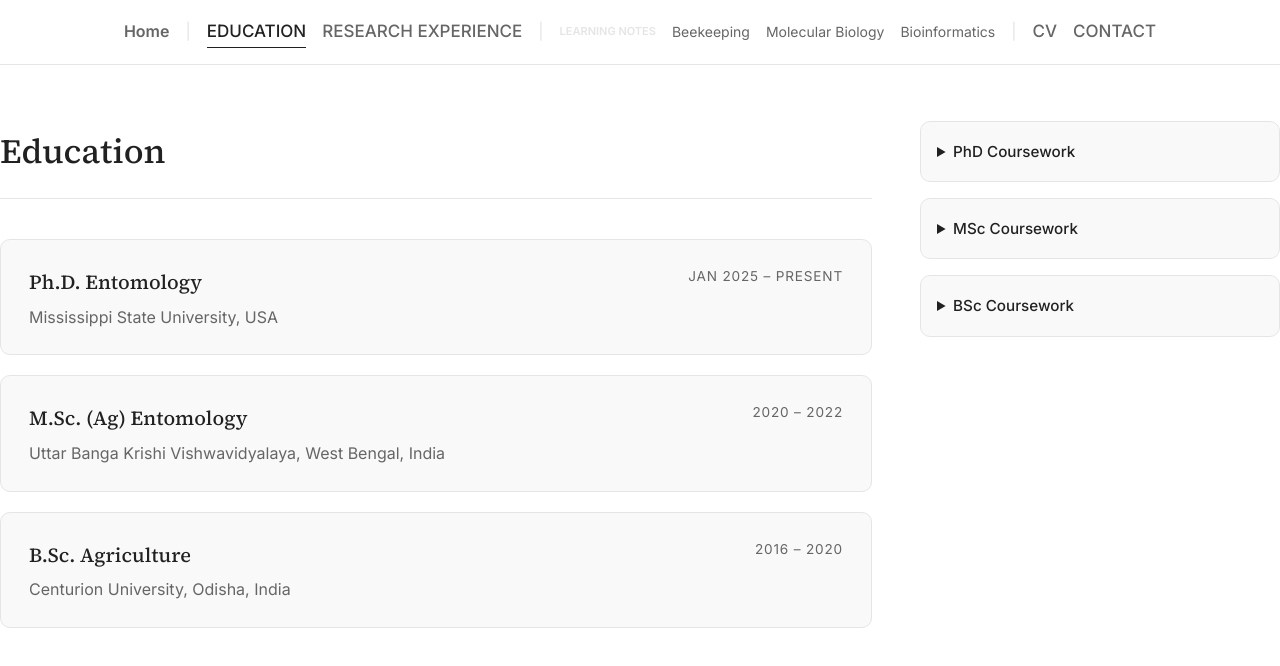
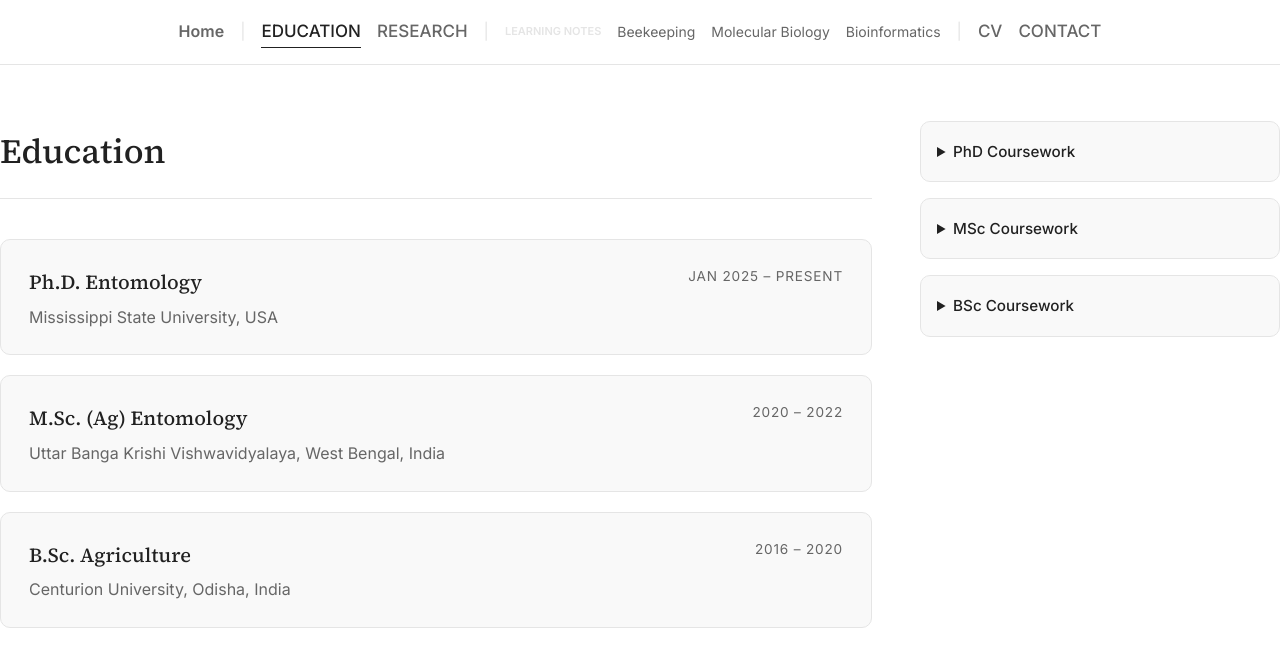
Before and after one commit to Gokuldhanapati/Gokuldhanapati.github.io, a plain HTML site: page education.html in a window 1280 px wide. Drawn offline with Linux system fonts and the light colour scheme.

Commit message:
Update education.html

```diff
--- a/education.html
+++ b/education.html
@@ -19,7 +19,7 @@
       <span class="nav-separator">|</span>
 
       <a href="education.html" class="nav-link nav-link-active">Education</a>
-      <a href="research.html" class="nav-link">Research Experience</a>
+      <a href="research.html" class="nav-link">Research</a>
 
 
       <span class="nav-separator">|</span>
```
